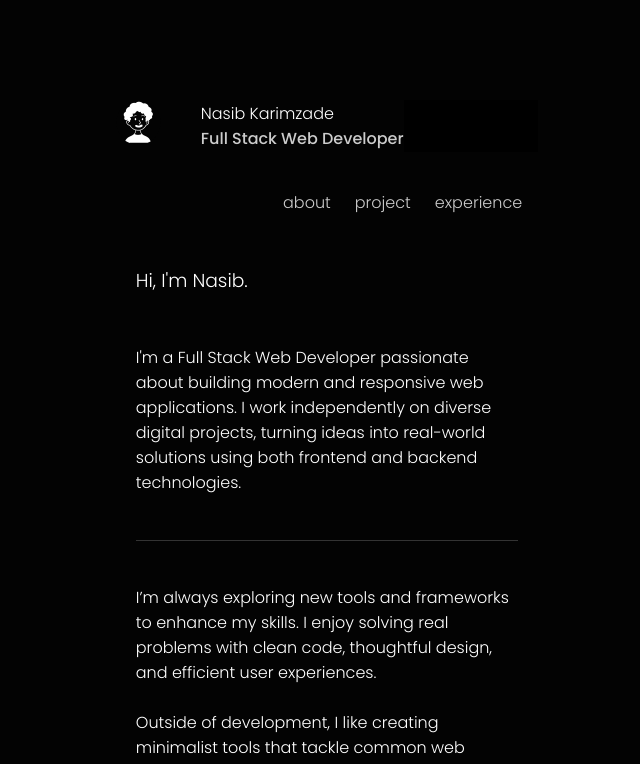
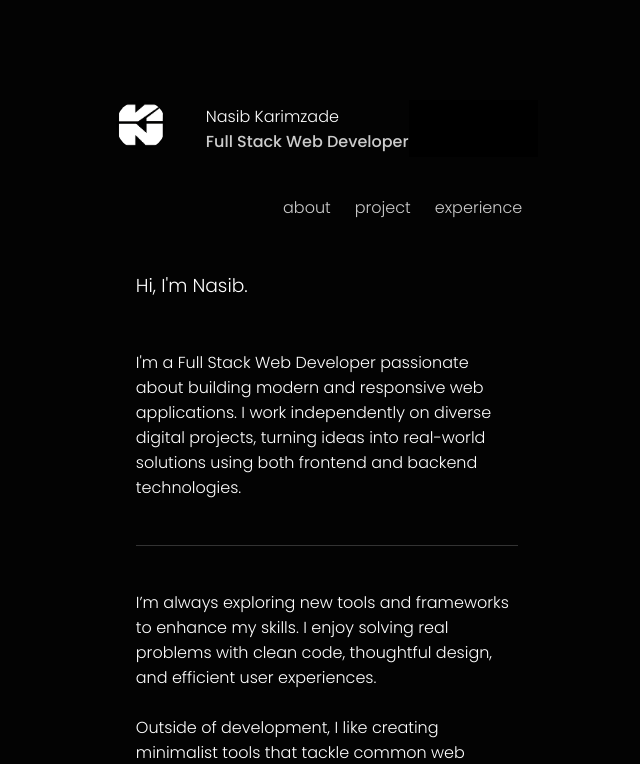
Before and after one commit to nkarimzade/Porfolio, a React (Vite) app: page / in a window 1280 px wide. Shown: the top 764 px of the page, without its empty margins (313-953 px from the left). Built offline with nearby package versions, Linux system fonts and the light colour scheme.

Commit message:
fix: update logo size in navbar for better visibility

```diff
--- a/src/App.css
+++ b/src/App.css
@@ -46,10 +46,9 @@ body.dark {
     margin: 20px 0;
 }
 
-.navbar .logo img {
-    width: 40px;
-    height: 40px;
-    border-radius: 50%;
+.navbar .logo  {
+    width: 50px;
+    height: 50px;
 }
 
 .navbar .text {
```
Also changed, not shown: public/logo.png.
